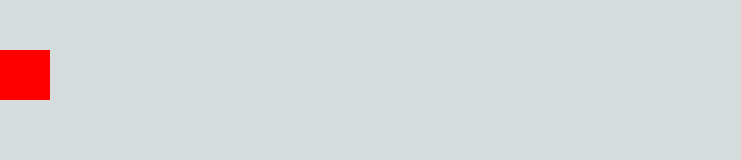
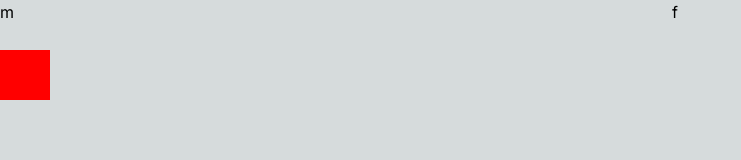
Before and after one commit to Tkach-Illia/sitegame, a Next.js app: page / in a window 1280 px wide. Shown: the top 160 px of the page, without its empty margins (0-741 px from the left). Built offline with nearby package versions, Linux system fonts and the light colour scheme.

Commit message:
create letter generator

```diff
--- /dev/null
+++ b/app/components/Letters.tsx
@@ -0,0 +1,46 @@
+"use client"
+
+import { useEffect, useState } from "react"
+
+interface Letter{
+  left: number,
+  top: number,
+  letter: string,
+}
+
+type Props = {
+  time: number;
+};
+
+export default function Letters( {time}: Props ) {
+  const [letterList, setLetterList] = useState<Letter[]>([{left:0, top: 0, letter: 'm'}]);
+
+  useEffect(
+    ()=>{
+      if(time%10===0){
+        const left = Math.floor(Math.random() * window.innerWidth) + 1;
+        const letter: Letter = { left: left, top: 0, letter: "f" };
+        setLetterList((prevLetterList) => [...prevLetterList, letter]);
+      }
+
+
+    },[time]
+  )
+
+  return (
+    <div>
+      {letterList.map((item) => (
+        <div
+          key={item.left}
+          style={{
+            position: 'absolute',
+            top: item.top,
+            left: item.left,
+          }}
+        >
+          <p>{item.letter}</p>
+        </div>
+      ))}
+    </div>
+  )
+}
--- /dev/null
+++ b/app/components/TimerComponent.tsx
@@ -0,0 +1,25 @@
+import React, { useState, useEffect } from 'react';
+
+type TimerComponentProps = {
+  onTick: (seconds: number) => void;
+};
+
+const TimerComponent: React.FC<TimerComponentProps> = ({ onTick }) => {
+  const [seconds, setSeconds] = useState(0);
+
+  useEffect(() => {
+    const intervalId = setInterval(() => {
+      const updatedSeconds = seconds + 1;
+      setSeconds(updatedSeconds);
+      onTick(updatedSeconds);
+    }, 1000);
+
+    return () => {
+      clearInterval(intervalId);
+    };
+  }, [onTick, seconds]);
+
+  return null;
+};
+
+export default TimerComponent;
--- a/app/page.tsx
+++ b/app/page.tsx
@@ -1,8 +1,10 @@
+import Letters from "./components/Letters";
 import MovingComponent from "./components/MovingComponent";
 
 export default function Home() {
   return (
     <div>
+      <Letters time={0} />
       <MovingComponent />
     </div>
   )
```
